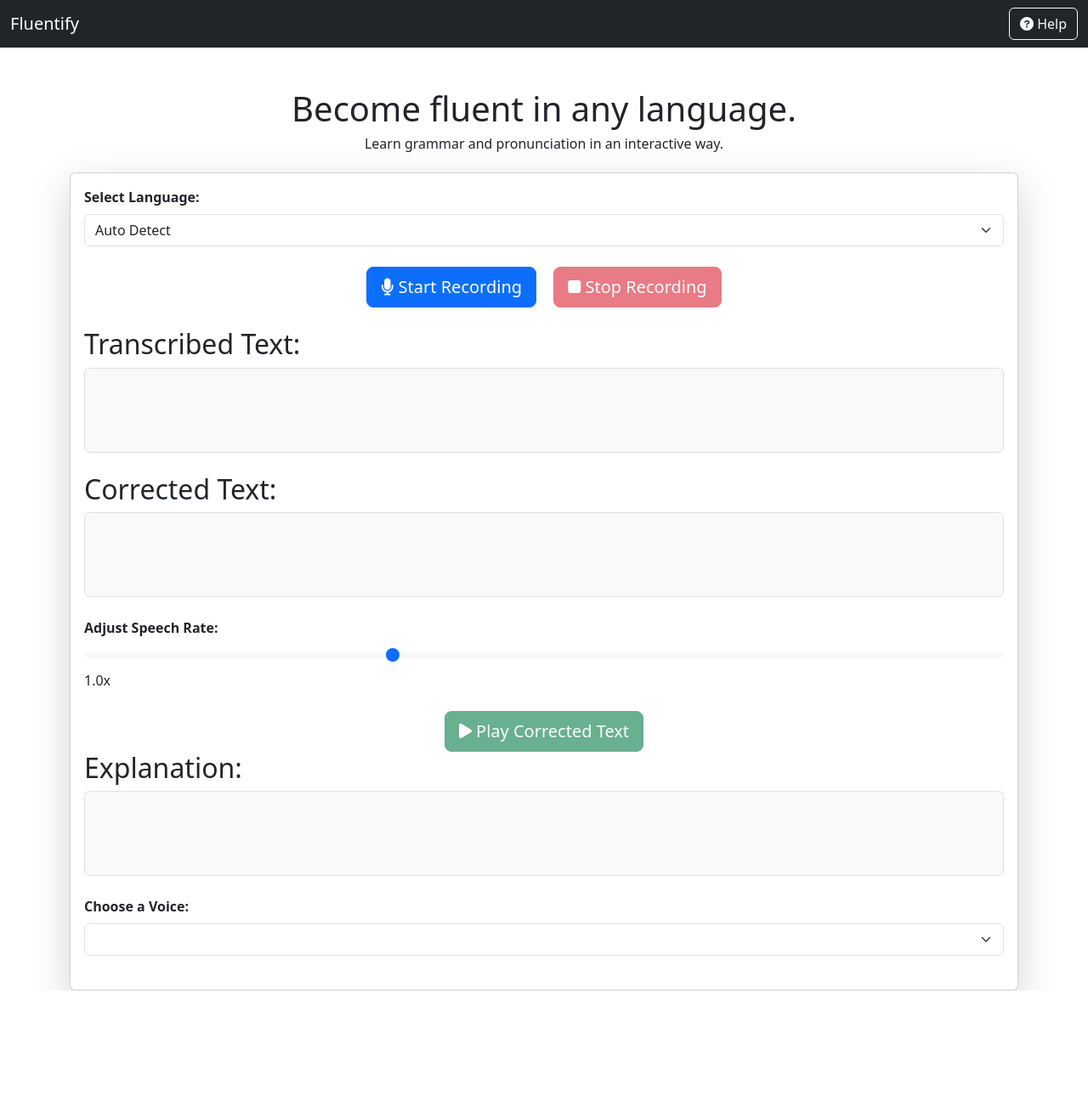
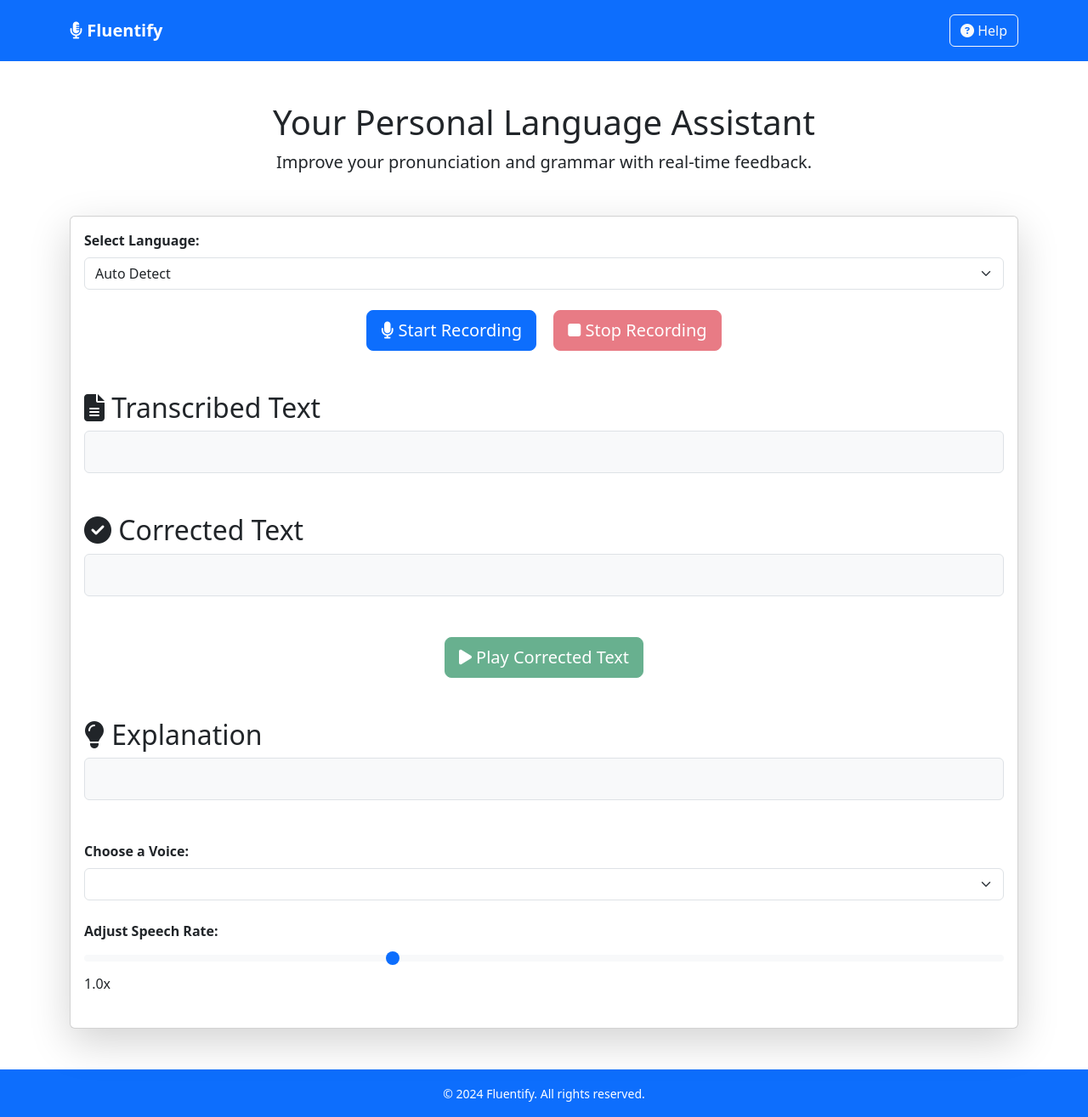
Before and after one commit to Mundzuk-Uldin/FluentlyApp, a Flask app: page / in a window 1280 px wide. Shown: the whole page at 85% size. Before the commit the page ends 1166 px from the top, so only its background shows below. Run offline with Flask 3, Linux system fonts and the light colour scheme; lists and menus that the app fills with data are empty; some libraries are stand-ins or nearby versions.

Commit message:
Ui Updated

```diff
--- a/static/script.js
+++ b/static/script.js
@@ -104,11 +104,11 @@ speechRate.addEventListener('input', () => {
 function updateStatus(message, type) {
     statusText.innerText = message;
     if (type === 'success') {
-        statusText.style.color = 'green';
+        statusText.style.color = '#28a745'; // Success green
     } else if (type === 'error') {
-        statusText.style.color = 'red';
+        statusText.style.color = '#dc3545'; // Error red
     } else {
-        statusText.style.color = '#007bff'; // Bootstrap primary color
+        statusText.style.color = '#4a6cf7'; // Primary color
     }
 }
 
--- a/templates/index.html
+++ b/templates/index.html
@@ -1,4 +1,3 @@
-<!-- templates/index.html -->
 <!DOCTYPE html>
 <html lang="en">
 <head>
@@ -7,29 +6,34 @@
     <!-- Bootstrap CSS -->
     <link href="https://cdn.jsdelivr.net/npm/bootstrap@5.3.0/dist/css/bootstrap.min.css" rel="stylesheet">
     <!-- Font Awesome CSS -->
-    <link href="https://cdnjs.cloudflare.com/ajax/libs/font-awesome/6.0.0-beta3/css/all.min.css" rel="stylesheet">
+    <link href="https://cdnjs.cloudflare.com/ajax/libs/font-awesome/6.4.0/css/all.min.css" rel="stylesheet">
     <!-- Google Fonts -->
-    <link href="https://fonts.googleapis.com/css2?family=Roboto:wght@400;700&display=swap" rel="stylesheet">
+    <link href="https://fonts.googleapis.com/css2?family=Poppins:wght@600&family=Open+Sans&display=swap" rel="stylesheet">
     <!-- Custom CSS -->
     <link href="{{ url_for('static', filename='styles.css') }}" rel="stylesheet">
     <!-- Favicon -->
-    <link rel="icon" href="Fluently.png" type="image/png">
+    <link rel="icon" href="{{ url_for('static', filename='favicon.ico') }}" type="image/x-icon">
 </head>
 <body>
-    <nav class="navbar navbar-expand-lg navbar-dark bg-dark">
-        <div class="container-fluid">
-            <a class="navbar-brand" href="#">Fluentify</a>
+    <!-- Navbar -->
+    <nav class="navbar navbar-expand-lg navbar-dark bg-primary py-3">
+        <div class="container">
+            <a class="navbar-brand fw-bold" href="#">
+                <i class="fas fa-microphone-alt"></i> Fluentify
+            </a>
             <button class="btn btn-outline-light ms-auto" data-bs-toggle="modal" data-bs-target="#helpModal">
                 <i class="fas fa-question-circle"></i> Help
             </button>
         </div>
     </nav>
+
+    <!-- Main Container -->
     <div class="container mt-5">
-        <div class="text-center mb-4">
-            <h1 class="app-title">Become fluent in any language.</h1>
-            <h6 class="app-subtitle">Learn grammar and pronunciation in an interactive way.</h6>
+        <div class="text-center mb-5">
+            <h1 class="app-title">Your Personal Language Assistant</h1>
+            <p class="lead">Improve your pronunciation and grammar with real-time feedback.</p>
         </div>
-        <div class="card shadow-lg">
+        <div class="card shadow-lg custom-card">
             <div class="card-body">
                 <!-- Language Selection -->
                 <div class="mb-4">
@@ -38,14 +42,16 @@
                         <!-- Options will be populated dynamically -->
                     </select>
                 </div>
-                <div class="text-center mb-4">
-                    <button id="recordButton" class="btn btn-lg btn-primary me-2" data-bs-toggle="tooltip" title="Start recording your voice" aria-label="Start Recording">
+
+                <!-- Recording Controls -->
+                <div class="text-center mb-5">
+                    <button id="recordButton" class="btn btn-lg btn-primary me-2 custom-btn" data-bs-toggle="tooltip" title="Start recording your voice" aria-label="Start Recording">
                         <i class="fas fa-microphone"></i> Start Recording
                     </button>
-                    <button id="stopButton" class="btn btn-lg btn-danger ms-2" disabled data-bs-toggle="tooltip" title="Stop recording" aria-label="Stop Recording">
+                    <button id="stopButton" class="btn btn-lg btn-danger ms-2 custom-btn" disabled data-bs-toggle="tooltip" title="Stop recording" aria-label="Stop Recording">
                         <i class="fas fa-stop"></i> Stop Recording
                     </button>
-                    <p id="status" class="mt-3"></p>
+                    <p id="status" class="mt-3 status-text"></p>
                     <!-- Loading Spinner -->
                     <div id="loadingSpinner" class="text-center mt-3" style="display: none;">
                         <div class="spinner-border text-primary" role="status">
@@ -60,17 +66,35 @@
                 </div>
 
                 <!-- Transcribed Text -->
-                <div class="mb-4">
-                    <h2>Transcribed Text:</h2>
-                    <div id="transcribedText" class="border p-3 bg-light rounded" style="min-height: 100px;" aria-live="polite"></div>
+                <div class="mb-5">
+                    <h2 class="section-title"><i class="fas fa-file-alt"></i> Transcribed Text</h2>
+                    <div id="transcribedText" class="border p-4 bg-light rounded text-content" aria-live="polite"></div>
                 </div>
 
                 <!-- Corrected Text -->
-                <div class="mb-4">
-                    <h2>Corrected Text:</h2>
-                    <div id="correctedText" class="border p-3 bg-light rounded" style="min-height: 100px;" aria-live="polite"></div>
+                <div class="mb-5">
+                    <h2 class="section-title"><i class="fas fa-check-circle"></i> Corrected Text</h2>
+                    <div id="correctedText" class="border p-4 bg-light rounded text-content" aria-live="polite"></div>
                 </div>
 
+                <!-- Play Corrected Text Button -->
+                <div class="text-center mb-5">
+                    <button id="playButton" class="btn btn-lg btn-success custom-btn" disabled>
+                        <i class="fas fa-play"></i> Play Corrected Text
+                    </button>
+                </div>
+
+                <!-- Explanation Text -->
+                <div class="mb-5">
+                    <h2 class="section-title"><i class="fas fa-lightbulb"></i> Explanation</h2>
+                    <div id="explanationText" class="border p-4 bg-light rounded text-content" aria-live="polite"></div>
+                </div>
+
+                <!-- Voice Selection -->
+                <div class="mb-4">
+                    <label for="voiceSelect" class="form-label"><strong>Choose a Voice:</strong></label>
+                    <select id="voiceSelect" class="form-select" aria-label="Voice Selection"></select>
+                </div>
 
                 <!-- Speech Rate Control -->
                 <div class="mb-4">
@@ -78,50 +102,39 @@
                     <input type="range" class="form-range" min="0.5" max="2" step="0.1" id="speechRate" value="1" aria-label="Adjust Speech Rate">
                     <span id="speechRateValue">1.0</span>x
                 </div>
-
-                <!-- Play Corrected Text Button -->
-                <div class="text-center">
-                    <button id="playButton" class="btn btn-lg btn-success" disabled>
-                        <i class="fas fa-play"></i> Play Corrected Text
-                    </button>
-                </div>
-
-                <!-- Explanation Text -->
-                <div class="mb-4">
-                    <h2>Explanation:</h2>
-                    <div id="explanationText" class="border p-3 bg-light rounded" style="min-height: 100px;" aria-live="polite"></div>
-                </div>
-
-                <div class="mb-4">
-                    <label for="voiceSelect" class="form-label"><strong>Choose a Voice:</strong></label>
-                    <select id="voiceSelect" class="form-select" aria-label="Voice Selection"></select>
-                </div>
-
             </div>
         </div>
     </div>
 
+    <!-- Footer -->
+    <footer class="footer bg-primary text-white text-center py-3 mt-5">
+        <div class="container">
+            <small>&copy; 2024 Fluentify. All rights reserved.</small>
+        </div>
+    </footer>
+
     <!-- Help Modal -->
     <div class="modal fade" id="helpModal" tabindex="-1" aria-labelledby="helpModalLabel" aria-hidden="true">
-        <div class="modal-dialog">
+        <div class="modal-dialog modal-dialog-centered">
             <div class="modal-content">
                 <div class="modal-header">
-                    <h1 class="modal-title fs-5" id="helpModalLabel">How to Use the App</h1>
+                    <h5 class="modal-title">How to Use Fluentify</h5>
                     <button type="button" class="btn-close" data-bs-dismiss="modal" aria-label="Close"></button>
                 </div>
                 <div class="modal-body">
                     <ol>
+                        <li>Select your preferred language from the dropdown menu.</li>
                         <li>Click on <strong>Start Recording</strong> and speak into your microphone.</li>
                         <li>Click on <strong>Stop Recording</strong> to process your audio.</li>
-                        <li>Wait for the transcription and correction to appear.</li>
-                        <li>Select a voice from the dropdown menu.</li>
-                        <li>Adjust the speech rate using the slider.</li>
+                        <li>Review the <strong>Transcribed Text</strong> and the <strong>Corrected Text</strong>.</li>
+                        <li>Read the <strong>Explanation</strong> to understand any corrections.</li>
+                        <li>Choose a voice and adjust the speech rate if desired.</li>
                         <li>Click on <strong>Play Corrected Text</strong> to hear the corrected version.</li>
                     </ol>
                     <p>If you encounter any issues, please ensure your microphone is enabled and you have a stable internet connection.</p>
                 </div>
                 <div class="modal-footer">
-                    <button type="button" class="btn btn-secondary" data-bs-dismiss="modal">Close</button>
+                    <button type="button" class="btn btn-secondary custom-btn" data-bs-dismiss="modal">Close</button>
                 </div>
             </div>
         </div>
```
Also changed, not shown: static/style.css (+134 -53 lines).
